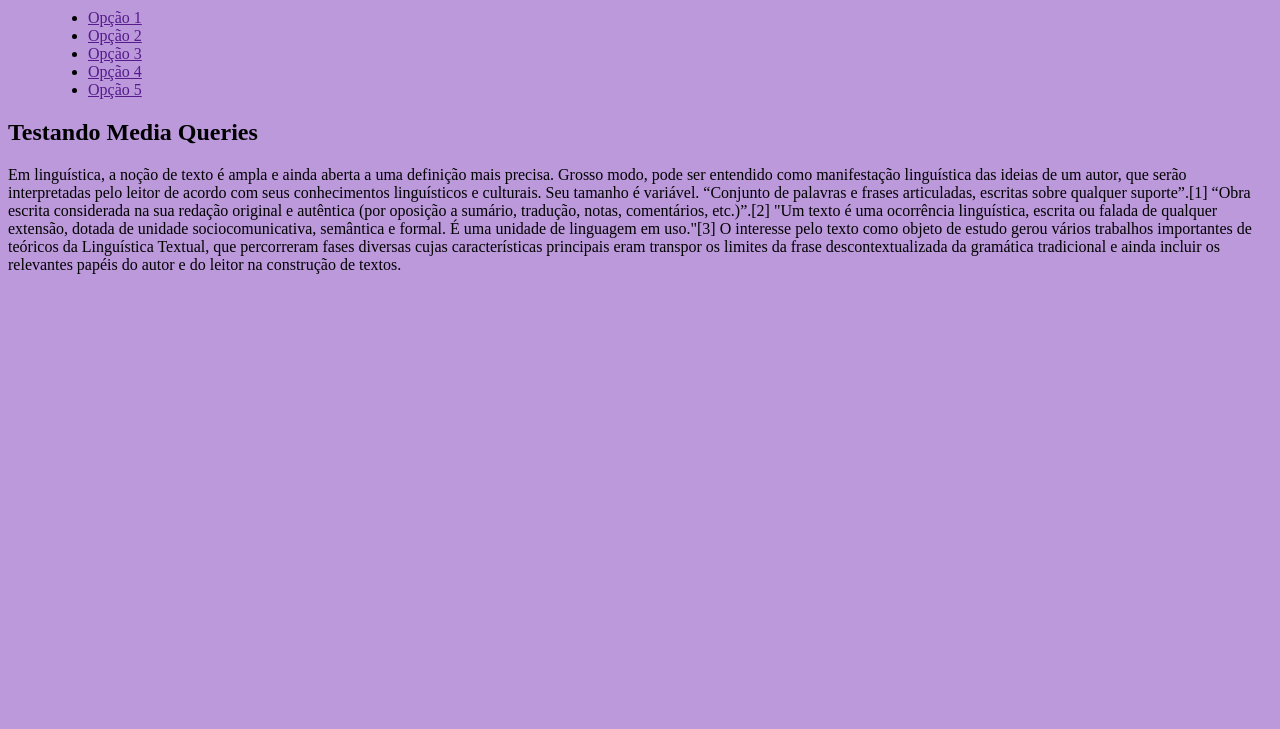
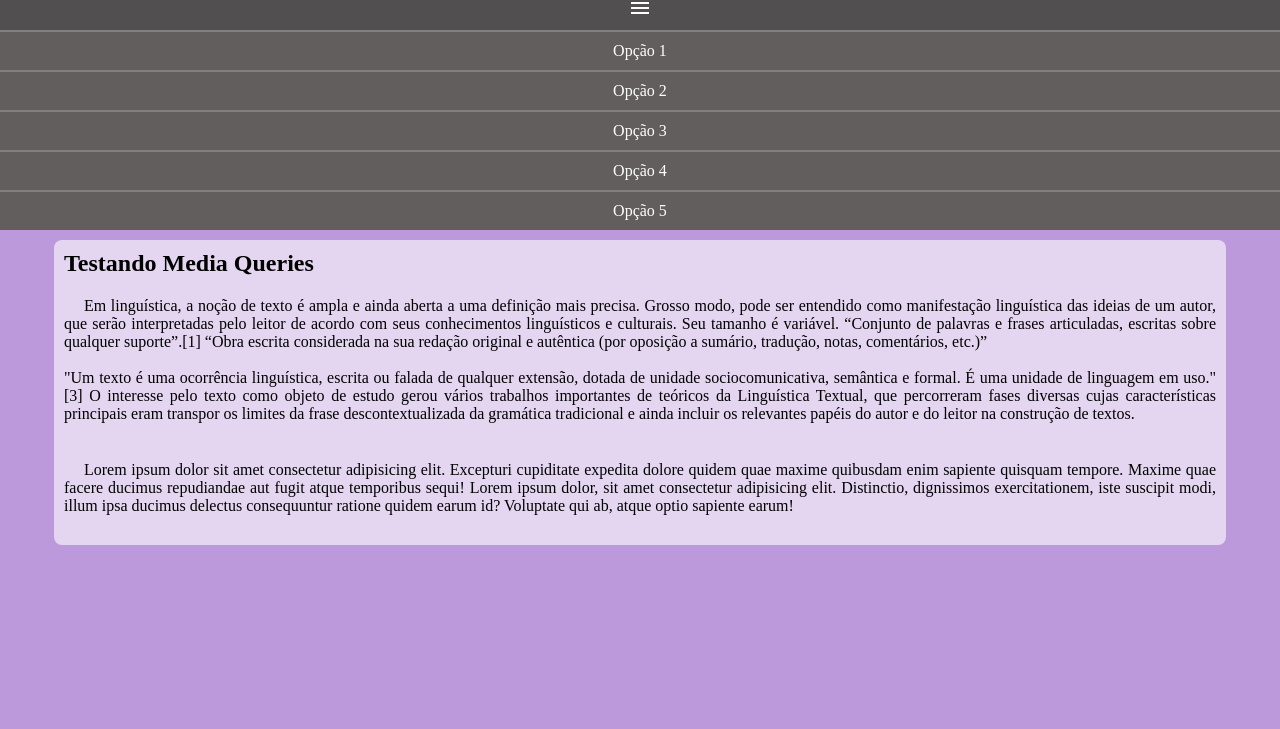
Before and after one commit to tatianelima572/html-css, a plain HTML site: page exercicios/Queries/mq004/index.html in a window 1280 px wide. Shown: the part 71-800 px from the top of the page. Drawn offline with Linux system fonts and the light colour scheme.

Commit message:
menu hamburguer

```diff
--- a/exercicios/Queries/mq004/estilo/style.css
+++ b/exercicios/Queries/mq004/estilo/style.css
@@ -1,5 +1,75 @@
 @charset "UTF-8";
+
+*{
+    padding: 0px;
+    margin: 0px;
+}
 
 body{
   background-color: rgba(108, 34, 177, 0.459);
 }
+
+header{
+    background-color: rgb(163, 160, 160);
+}
+
+header h1{
+    padding: 10px;
+    text-align: center;
+}
+
+i#burguer{
+    background-color: rgba(75, 73, 73, 0.925);
+    color: white;
+    display: block;
+    text-align: center;
+    padding: 10px;
+    cursor: pointer;
+}
+
+i#burguer:hover{
+    background-color: rgba(255, 192, 203, 0.689);
+    color: black;
+}
+
+menu{
+    display: block;
+}
+
+menu > ul{
+    list-style-type: none;
+}
+
+menu a{
+    display: block;
+    padding: 10px;
+    text-align: center;
+    text-decoration: none;
+    background-color: rgb(98, 94, 94);
+    color: white;
+    border-top:  2px solid gray;
+}
+
+menu a:hover{
+    background-color: rgb(116, 114, 114);
+}
+
+main{
+    width: 90vw;
+    background-color: rgba(255, 255, 255, 0.6);
+    margin: auto;
+    margin-top: 10px;
+    padding: 10px;
+    border-radius: 8px;
+}
+
+article h2{
+    padding-bottom: 20px;
+}
+
+article p{
+    text-align: justify;
+    margin-bottom: 20px;
+    text-indent: 20px;
+
+}
--- a/exercicios/Queries/mq004/index.html
+++ b/exercicios/Queries/mq004/index.html
@@ -3,14 +3,20 @@
 <head>
     <meta charset="UTF-8">
     <meta name="viewport" content="width=device-width, initial-scale=1.0">
-    <title>Media Query</title>
+    <title>Media Queries</title>
     <link rel="stylesheet" href="estilo/style.css">
+    <link href="https://fonts.googleapis.com/icon?family=Material+Icons" rel="stylesheet"
+
 </head>
+
 <body>
 
     <header>
         <h1>Meu Site </h1>
-        <menu>
+      <i id="burguer" class="material-icons" onclick="clickMenu()">menu</i>
+
+        <menu id="itens">
+
             <ul>
                 <li><a href="">Opção 1</a></li>
                 <li><a href="">Opção 2</a></li>
@@ -21,20 +27,33 @@
             </ul>
         </menu>
     </header>
-        <main>
+        <main >
             <article>
                 <h2>Testando Media Queries</h2>
                 <p>Em linguística, a noção de texto é ampla e ainda aberta a uma definição mais precisa. Grosso modo, pode ser entendido como manifestação linguística das ideias de um autor, que serão interpretadas pelo leitor de acordo com seus conhecimentos linguísticos e culturais. Seu tamanho é variável.
 
                     “Conjunto de palavras e frases articuladas, escritas sobre qualquer suporte”.[1]
 
-                    “Obra escrita considerada na sua redação original e autêntica (por oposição a sumário, tradução, notas, comentários, etc.)”.[2]
+                    “Obra escrita considerada na sua redação original e autêntica (por oposição a sumário, tradução, notas, comentários, etc.)”<br><br>
+
 
                     "Um texto é uma ocorrência linguística, escrita ou falada de qualquer extensão, dotada de unidade sociocomunicativa, semântica e formal. É uma unidade de linguagem em uso."[3]
 
-                    O interesse pelo texto como objeto de estudo gerou vários trabalhos importantes de teóricos da Linguística Textual, que percorreram fases diversas cujas características principais eram transpor os limites da frase descontextualizada da gramática tradicional e ainda incluir os relevantes papéis do autor e do leitor na construção de textos.</p>
+                    O interesse pelo texto como objeto de estudo gerou vários trabalhos importantes de teóricos da Linguística Textual, que percorreram fases diversas cujas características principais eram transpor os limites da frase descontextualizada da gramática tradicional e ainda incluir os relevantes papéis do autor e do leitor na construção de textos.</p><br>
+
+                    <p>Lorem ipsum dolor sit amet consectetur adipisicing elit. Excepturi cupiditate expedita dolore quidem quae maxime quibusdam enim sapiente quisquam tempore. Maxime quae facere ducimus repudiandae aut fugit atque temporibus sequi! Lorem ipsum dolor, sit amet consectetur adipisicing elit. Distinctio, dignissimos exercitationem, iste suscipit modi, illum ipsa ducimus delectus consequuntur ratione quidem earum id? Voluptate qui ab, atque optio sapiente earum!</p>
             </article>
         </main>
 
+        <script>
+            function clickMenu() {
+                if (itens.style.display == 'block'){
+                    itens.style.display =  'none'
+                } else{
+                    itens.style.display = 'block'
+                }
+            }
+        </script>
+
 </body>
 </html>
```
Also changed, not shown: exercicios/Queries/mq004/img/cardapio.png (added).
